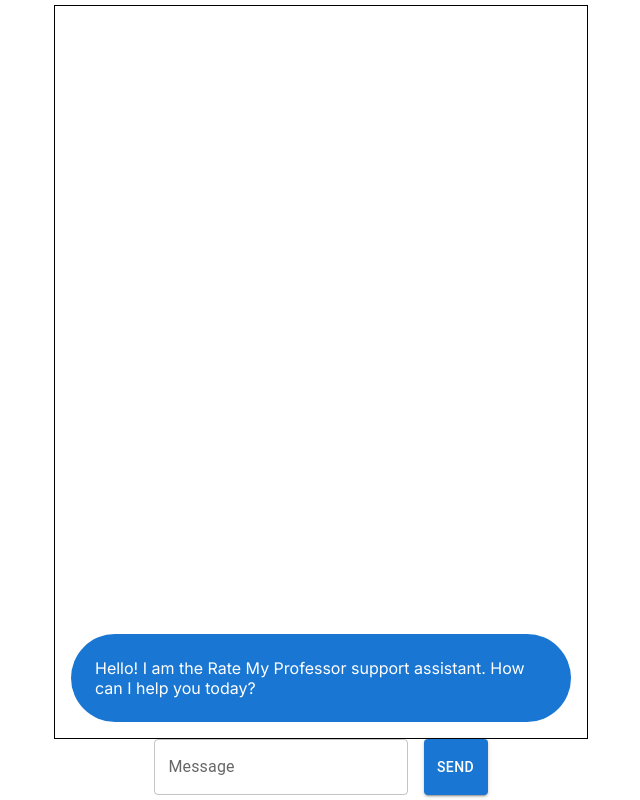
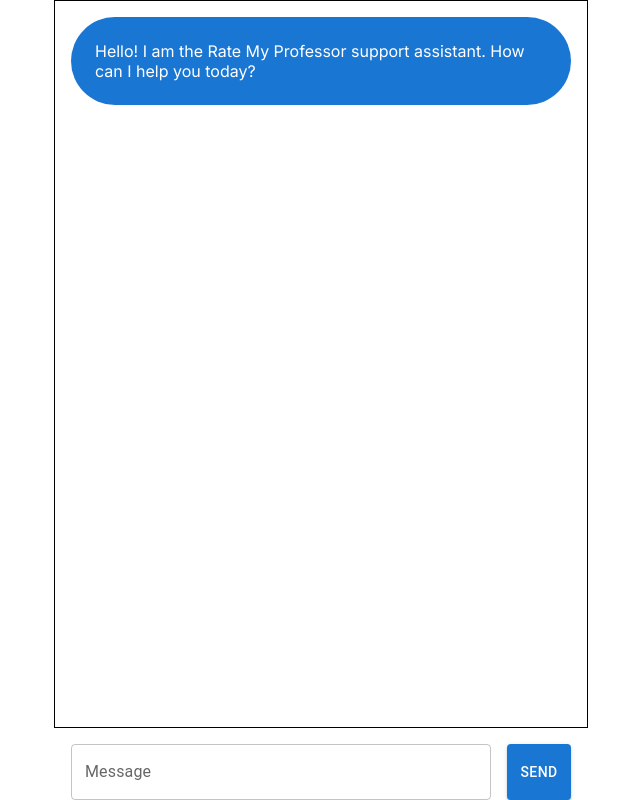
Before and after one commit to AppleCoder20-source/AI-RateMyProfessor, a Next.js app: page / in a window 1280 px wide. Shown: the whole page, without its empty margins (319-959 px from the left). Built offline with nearby package versions, Linux system fonts and the light colour scheme.

Commit message:
Fixed page.js bug fixes

```diff
--- a/app/page.js
+++ b/app/page.js
@@ -1,5 +1,4 @@
 "use client";
-import Image from "next/image";
 import { Box, Stack, TextField } from "@mui/material";
 import { useState } from "react";
 import { Button } from "@mui/material";
@@ -14,26 +13,29 @@
   ]);
 
   const [message, setMessage] = useState("");
-  const sendMessage = (async) => {
-    setMessage((messages) => [
+
+  const sendMessage = async () => {
+    const newMessages = [
       ...messages,
       { role: "user", content: message },
       { role: "assistant", content: "" },
-    ]);
+    ];
+    setMessages(newMessages);
     setMessage("");
 
-    const response = fetch("/api/chat", {
+    const response = await fetch("/api/chat", {
       method: "POST",
       headers: {
         "Content-Type": "application/json",
       },
-      body: JSON.stringify([...messages, { role: "user", content: message }]),
-    }).then(async (res) => {
-      const reader = res.body.getReader();
+      body: JSON.stringify(newMessages),
+    });
+
+    const reader = response.body.getReader();
     const decoder = new TextDecoder();
 
     let result = "";
-      return reader.read().then(function processText({ done, value }) {
+    reader.read().then(function processText({ done, value }) {
       if (done) {
         return result;
       }
@@ -49,7 +51,6 @@
         ];
       });
       return reader.read().then(processText);
-      });
     });
   };
 
@@ -70,13 +71,7 @@
         p={2}
         spacing={3}
       >
-        <Stack
-          direction="column"
-          spacing={2}
-          flexGrow={1}
-          overflow={1}
-          maxHeight="100%"
-        ></Stack>
+        <Stack direction="column" spacing={2} flexGrow={1} overflow="auto">
           {messages.map((message, index) => (
             <Box
               key={index}
@@ -87,7 +82,9 @@
             >
               <Box
                 bgcolor={
-                message.role === "assistant" ? "primary.main" : "secondary.main"
+                  message.role === "assistant"
+                    ? "primary.main"
+                    : "secondary.main"
                 }
                 color="white"
                 borderRadius={16}
@@ -98,7 +95,8 @@
             </Box>
           ))}
         </Stack>
-      <Stack direction="row" spacing={2}>
+      </Stack>
+      <Stack direction="row" spacing={2} width="500px" mt={2}>
         <TextField
           label="Message"
           fullWidth
```
Lines whose indentation alone changed are shown as unchanged.
